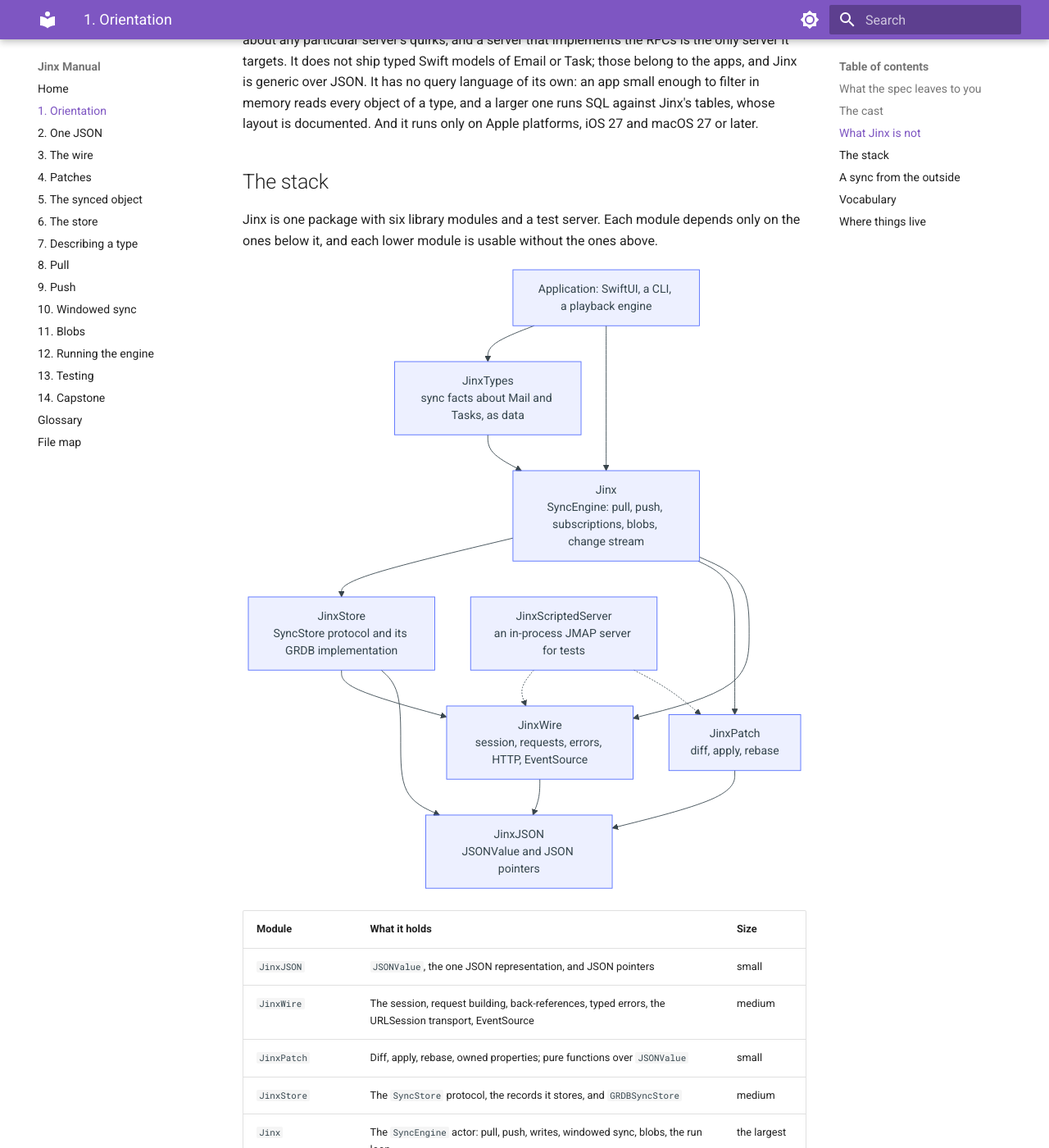
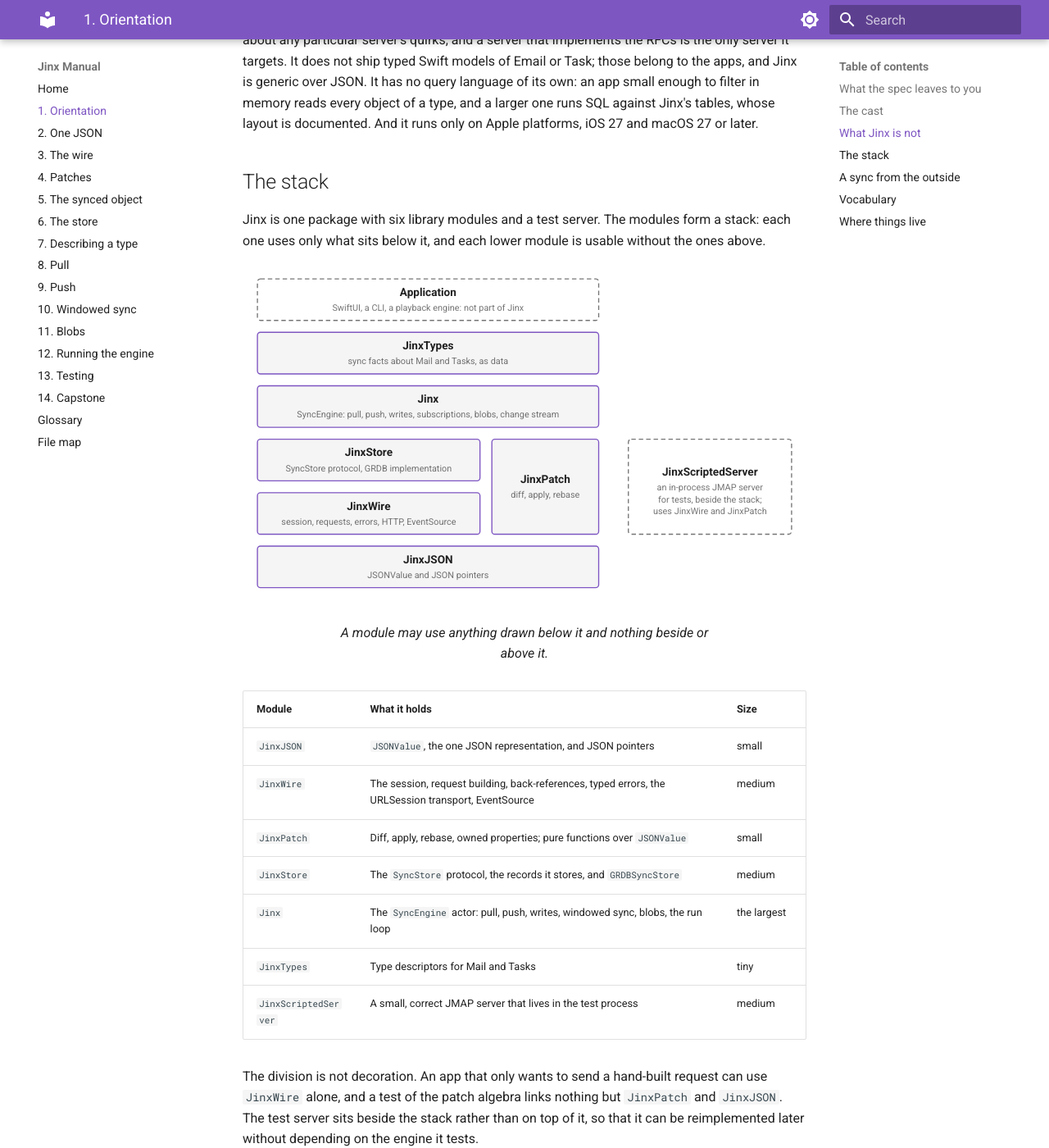
Before and after one commit to rjbs/Jinx, an MkDocs documentation site: the page built from doc/manual/docs/01-orientation.md, in a window 1280 px wide and 1400 px high, scrolled down 1933 px. Shown: the whole window at 82% size. Built offline with MkDocs 1.6.1 and Material for MkDocs 9.7.7, drawn with Linux system fonts in a browser that asks for light colours.

Commit message:
Manual: draw the module stack as a layered block diagram
The Mermaid dependency graph drew every edge of a layered stack, which
read as spaghetti.  A stack needs no arrows: the rule that a module uses
only what is drawn below it says it all.  Replace it with an inline SVG
of blocks, with the test server beside the stack, and move the figure
styles into extra.css so later diagrams share them.

Co-Authored-By: Claude Fable 5.1 <noreply@anthropic.com>

````diff
--- a/doc/manual/docs/01-orientation.md
+++ b/doc/manual/docs/01-orientation.md
@@ -96,34 +96,42 @@ And it runs only on Apple platforms, iOS 27 and macOS 27 or later.
 
 ## The stack
 
-Jinx is one package with six library modules and a test server.  Each
-module depends only on the ones below it, and each lower module is
-usable without the ones above.
+Jinx is one package with six library modules and a test server.  The
+modules form a stack: each one uses only what sits below it, and each
+lower module is usable without the ones above.
 
-```mermaid
-flowchart TB
-  App["Application: SwiftUI, a CLI, a playback engine"]
-  Types["JinxTypes<br/>sync facts about Mail and Tasks, as data"]
-  Jinx["Jinx<br/>SyncEngine: pull, push, subscriptions, blobs, change stream"]
-  Store["JinxStore<br/>SyncStore protocol and its GRDB implementation"]
-  Patch["JinxPatch<br/>diff, apply, rebase"]
-  Wire["JinxWire<br/>session, requests, errors, HTTP, EventSource"]
-  JSON["JinxJSON<br/>JSONValue and JSON pointers"]
-  Scripted["JinxScriptedServer<br/>an in-process JMAP server for tests"]
-
-  App --> Types
-  App --> Jinx
-  Types --> Jinx
-  Jinx --> Store
-  Jinx --> Patch
-  Jinx --> Wire
-  Store --> Wire
-  Store --> JSON
-  Patch --> JSON
-  Wire --> JSON
-  Scripted -.-> Wire
-  Scripted -.-> Patch
-```
+<figure class="jinx-figure">
+<svg viewBox="0 0 760 456" width="760" height="456" role="img" aria-labelledby="stack-title">
+<title id="stack-title">The Jinx module stack</title>
+<rect class="ext" x="20" y="20" width="460" height="56" rx="4"/>
+<text class="nm" x="250" y="43" text-anchor="middle">Application</text>
+<text class="sub" x="250" y="63" text-anchor="middle">SwiftUI, a CLI, a playback engine: not part of Jinx</text>
+<rect class="blk" x="20" y="92" width="460" height="56" rx="4"/>
+<text class="nm" x="250" y="115" text-anchor="middle">JinxTypes</text>
+<text class="sub" x="250" y="135" text-anchor="middle">sync facts about Mail and Tasks, as data</text>
+<rect class="blk" x="20" y="164" width="460" height="56" rx="4"/>
+<text class="nm" x="250" y="187" text-anchor="middle">Jinx</text>
+<text class="sub" x="250" y="207" text-anchor="middle">SyncEngine: pull, push, writes, subscriptions, blobs, change stream</text>
+<rect class="blk" x="20" y="236" width="300" height="56" rx="4"/>
+<text class="nm" x="170" y="259" text-anchor="middle">JinxStore</text>
+<text class="sub" x="170" y="279" text-anchor="middle">SyncStore protocol, GRDB implementation</text>
+<rect class="blk" x="20" y="308" width="300" height="56" rx="4"/>
+<text class="nm" x="170" y="331" text-anchor="middle">JinxWire</text>
+<text class="sub" x="170" y="351" text-anchor="middle">session, requests, errors, HTTP, EventSource</text>
+<rect class="blk" x="336" y="236" width="144" height="128" rx="4"/>
+<text class="nm" x="408" y="295" text-anchor="middle">JinxPatch</text>
+<text class="sub" x="408" y="315" text-anchor="middle">diff, apply, rebase</text>
+<rect class="blk" x="20" y="380" width="460" height="56" rx="4"/>
+<text class="nm" x="250" y="403" text-anchor="middle">JinxJSON</text>
+<text class="sub" x="250" y="423" text-anchor="middle">JSONValue and JSON pointers</text>
+<rect class="ext" x="520" y="236" width="220" height="128" rx="4"/>
+<text class="nm" x="630" y="285" text-anchor="middle">JinxScriptedServer</text>
+<text class="sub" x="630" y="305" text-anchor="middle">an in-process JMAP server</text>
+<text class="sub" x="630" y="321" text-anchor="middle">for tests, beside the stack;</text>
+<text class="sub" x="630" y="337" text-anchor="middle">uses JinxWire and JinxPatch</text>
+</svg>
+<figcaption>A module may use anything drawn below it and nothing beside or above it.</figcaption>
+</figure>
 
 | Module | What it holds | Size |
 |---|---|---|
--- /dev/null
+++ b/doc/manual/docs/extra.css
@@ -0,0 +1,12 @@
+/* Hand-drawn SVG figures share these classes, so each diagram carries
+   only its geometry. */
+.md-typeset figure.jinx-figure { width: auto; }
+.md-typeset figure.jinx-figure svg {
+  max-width: 100%;
+  height: auto;
+  font-family: var(--md-text-font-family, sans-serif);
+}
+.jinx-figure .blk { fill: var(--md-code-bg-color); stroke: var(--md-primary-fg-color); stroke-width: 1.5; }
+.jinx-figure .ext { fill: none; stroke: var(--md-default-fg-color--light); stroke-width: 1.5; stroke-dasharray: 6 4; }
+.jinx-figure .nm  { fill: var(--md-default-fg-color); font-size: 15px; font-weight: 600; }
+.jinx-figure .sub { fill: var(--md-default-fg-color--light); font-size: 12px; }
--- a/doc/manual/mkdocs.yml
+++ b/doc/manual/mkdocs.yml
@@ -26,6 +26,9 @@ theme:
     - navigation.footer
     - navigation.top
     - toc.follow
+
+extra_css:
+  - extra.css
 
 markdown_extensions:
   - admonition
````
